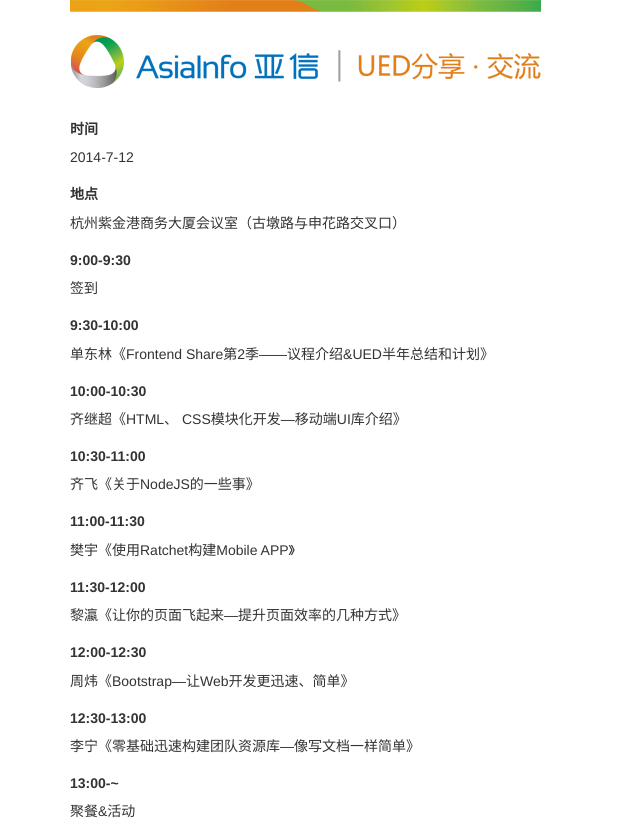
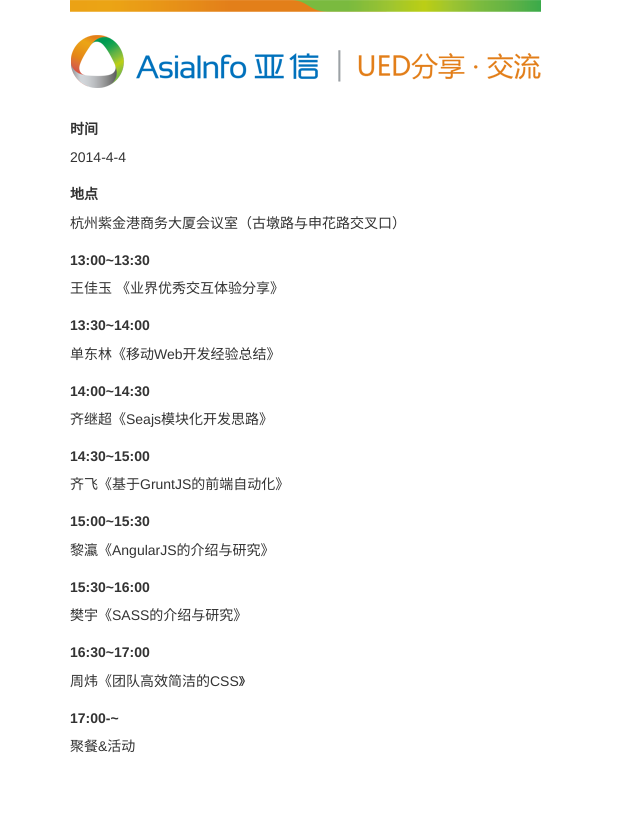
Before and after one commit to zero8892084/cssrain.github.io, a plain HTML site: page s1.html in a window 1280 px wide. Shown: the whole page, without its empty margins (0-640 px from the left). After the commit the page ends 800 px from the top, so only its background shows below. Drawn offline with Linux system fonts and the light colour scheme.

Commit message:
edit s1 page

```diff
--- a/s1.html
+++ b/s1.html
@@ -13,46 +13,42 @@
         </div>
         <div class="col-xs-12">
             <h5><strong>时间</strong></h5>
-            <p>2014-7-12</p>
+            <p>2014-4-4</p>
         </div>
         <div class="col-xs-12">
             <h5><strong>地点</strong></h5>
             <p>杭州紫金港商务大厦会议室（古墩路与申花路交叉口）</p>
         </div>
         <div class="col-xs-12">
-            <h5><strong>9:00-9:30</strong></h5>
-            <p>签到</p>
+            <h5><strong>13:00~13:30</strong></h5>
+            <p>王佳玉 《业界优秀交互体验分享》</p>
         </div>
         <div class="col-xs-12">
-            <h5><strong>9:30-10:00</strong></h5>
-            <p>单东林《Frontend Share第2季——议程介绍&UED半年总结和计划》</p>
+            <h5><strong>13:30~14:00</strong></h5>
+            <p>单东林《移动Web开发经验总结》</p>
         </div>
         <div class="col-xs-12">
-            <h5><strong>10:00-10:30</strong></h5>
-            <p>齐继超《HTML、 CSS模块化开发—移动端UI库介绍》</p>
+            <h5><strong>14:00~14:30</strong></h5>
+            <p>齐继超《Seajs模块化开发思路》</p>
         </div>
         <div class="col-xs-12">
-            <h5><strong>10:30-11:00</strong></h5>
-            <p>齐飞《关于NodeJS的一些事》</p>
+            <h5><strong>14:30~15:00</strong></h5>
+            <p>齐飞《基于GruntJS的前端自动化》</p>
         </div>
         <div class="col-xs-12">
-            <h5><strong>11:00-11:30</strong></h5>
-            <p>樊宇《使用Ratchet构建Mobile APP》</p>
+            <h5><strong>15:00~15:30</strong></h5>
+            <p>黎瀛《AngularJS的介绍与研究》</p>
         </div>
         <div class="col-xs-12">
-            <h5><strong>11:30-12:00</strong></h5>
-            <p>黎瀛《让你的页面飞起来—提升页面效率的几种方式》</p>
+            <h5><strong>15:30~16:00</strong></h5>
+            <p>樊宇《SASS的介绍与研究》</p>
         </div>
         <div class="col-xs-12">
-            <h5><strong>12:00-12:30</strong></h5>
-            <p>周炜《Bootstrap—让Web开发更迅速、简单》</p>
+            <h5><strong>16:30~17:00</strong></h5>
+            <p>周炜《团队高效简洁的CSS》</p>
         </div>
         <div class="col-xs-12">
-            <h5><strong>12:30-13:00</strong></h5>
-            <p>李宁《零基础迅速构建团队资源库—像写文档一样简单》</p>
-        </div>
-        <div class="col-xs-12">
-            <h5><strong>13:00-~</strong></h5>
+            <h5><strong>17:00-~</strong></h5>
             <p>聚餐&活动</p>
         </div>
     </div>
```
